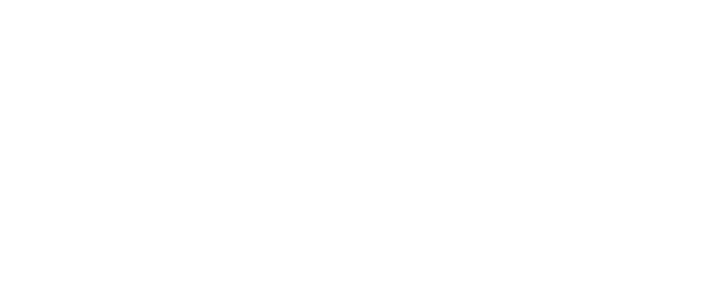
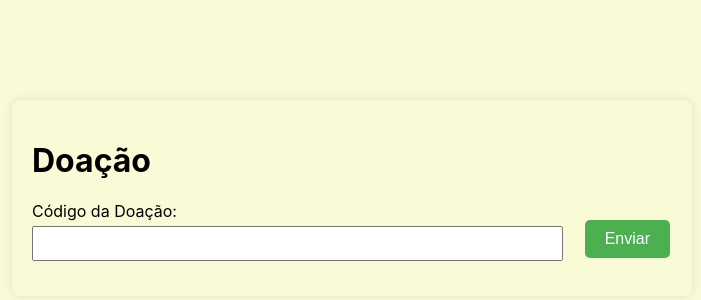
Before and after one commit to pedrobarcelos10/ProjetoMP, a React (Create React App) app in the folder frontend/: page /acompanhardoacao in a window 1280 px wide. Before the commit this address had no page. Shown: the part 202-502 px from the top of the page, without its empty margins (288-989 px from the left). Built offline with nearby package versions, Linux system fonts and the light colour scheme.

Commit message:
pagina de acompanhamento de doacao

```diff
--- a/frontend/src/App.css
+++ b/frontend/src/App.css
@@ -210,3 +210,62 @@ button[type="submit"]:hover {
   font-size: 0.9rem;
   margin-top: 5px;
 }
+
+/* Página de Acompanhamento de Doação */
+.acompanhardoacao-page {
+  display: flex;
+  justify-content: center;
+  align-items: center;
+  height: 100vh;
+  background-color: #F8FBD6;
+}
+
+.acompanhardoacao-container {
+  background-color: #F8FBD6;
+  padding: 20px;
+  border-radius: 8px;
+  box-shadow: 0 0 10px rgba(0, 0, 0, 0.1);
+  width: 50%;
+}
+
+.acompanhardoacao-form {
+  display: flex;
+  justify-content: space-between;
+  align-items: center;
+}
+
+.acompanhardoacao-form-left {
+  flex: 1;
+}
+
+.acompanhardoacao-form-group {
+  margin-bottom: 15px;
+}
+
+.acompanhardoacao-form-group label {
+  display: block;
+  margin-bottom: 5px;
+}
+
+.acompanhardoacao-form-group input {
+  width: 100%;
+  padding: 8px;
+  box-sizing: border-box;
+}
+
+.acompanhardoacao-form-right {
+  margin-left: 20px;
+}
+
+.acompanhardoacao-submit-button {
+  padding: 10px 15px;
+  background-color: #007bff;
+  color: #fff;
+  border: none;
+  border-radius: 4px;
+  cursor: pointer;
+}
+
+.acompanhardoacao-submit-button:hover {
+  background-color: #0056b3;
+}
--- a/frontend/src/App.js
+++ b/frontend/src/App.js
@@ -3,6 +3,8 @@ import { BrowserRouter as Router, Routes, Route } from 'react-router-dom';
 import Dashboard from './components/dashboard';
 import Doacao from './components/doacao';
 import Cadastro from './components/cadastro';
+import Acompanhardoacao from './components/acompanhardoacao';
+
 
 function App() {
   return (
@@ -11,6 +13,7 @@ function App() {
         <Route path="/" element={<Dashboard />} />
         <Route path="/doacao" element={<Doacao />} />
         <Route path="/cadastro" element={<Cadastro />} />
+        <Route path="/acompanhardoacao" element={<Acompanhardoacao />} />
       </Routes>
     </Router>
   );
--- /dev/null
+++ b/frontend/src/components/acompanhardoacao.js
@@ -0,0 +1,39 @@
+import React, { useState } from 'react';
+import '../App.css';
+
+const Acompanhardoacao = () => {
+  const [codigo, setCodigo] = useState('');
+
+  const handleSubmit = (e) => {
+    e.preventDefault();
+    // Lógica para enviar o código da doação
+    console.log('Código da Doação:', codigo);
+  };
+
+  return (
+    <div className="acompanhardoacao-page">
+      <div className="acompanhardoacao-container">
+        <h1>Doação</h1>
+        <form onSubmit={handleSubmit} className="acompanhardoacao-form">
+          <div className="acompanhardoacao-form-left">
+            <div className="acompanhardoacao-form-group">
+              <label htmlFor="codigo">Código da Doação:</label>
+              <input
+                type="text"
+                id="codigo"
+                value={codigo}
+                onChange={(e) => setCodigo(e.target.value)}
+                required
+              />
+            </div>
+          </div>
+          <div className="acompanhardoacao-form-right">
+            <button type="submit" className="acompanhardoacao-submit-button">Enviar</button>
+          </div>
+        </form>
+      </div>
+    </div>
+  );
+};
+
+export default Acompanhardoacao;
--- a/frontend/src/components/dashboard.js
+++ b/frontend/src/components/dashboard.js
@@ -17,7 +17,7 @@ const Dashboard = () => {
           </div>
           <div className="nav-right">
             <button onClick={() => navigate('/doacao')}>Faça sua Doação</button>
-            <button>Acompanhe sua Doação</button>
+            <button onClick={() => navigate('/acompanhardoacao')}>Acompanhe sua Doação</button>
           </div>
         </nav>
 
```
Also changed, not shown: frontend/RELATÓRIO-LEANDRO.txt.
